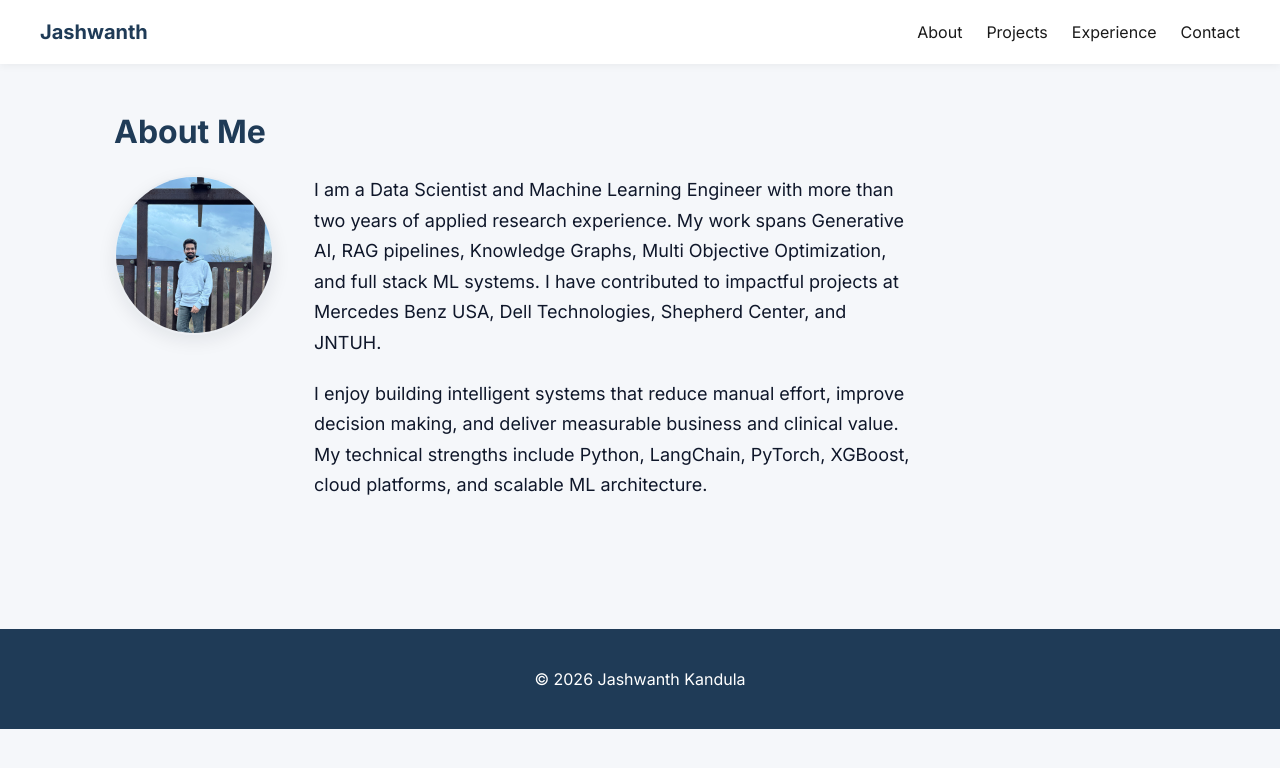
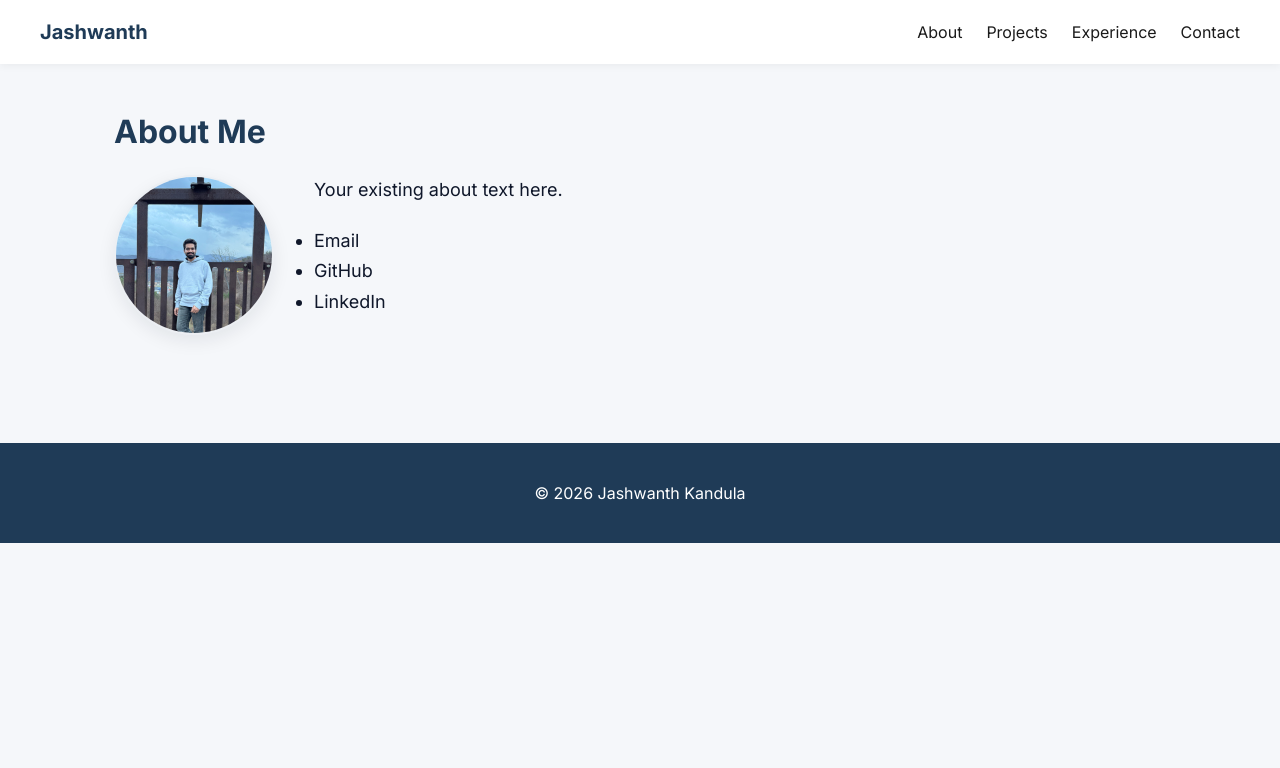
Before and after one commit to JashwanthK7/my-portfolio, a Next.js app: page /about in a window 1280 px wide. Shown: the top 768 px of the page. Built offline with nearby package versions, Linux system fonts and the light colour scheme.

Commit message:
About: add social links

```diff
--- a/src/app/about/page.js
+++ b/src/app/about/page.js
@@ -1,4 +1,3 @@
-// src/app/about/page.js
 import Image from 'next/image';
 import styles from './about.module.css';
 
@@ -8,7 +7,6 @@ export default function About() {
             <h2 className={styles.heading}>About Me</h2>
 
             <div className={styles.aboutFlex}>
-                {/* Left column: profile image */}
                 <div className={styles.aboutImage}>
                     <Image
                         src="/images/profile.jpeg"
@@ -20,20 +18,20 @@ export default function About() {
                     />
                 </div>
 
-                {/* Right column: existing About text */}
                 <div className={styles.aboutText}>
-                    <p>
-                        I am a Data Scientist and Machine Learning Engineer with more than two years of applied
-                        research experience. My work spans Generative AI, RAG pipelines, Knowledge Graphs,
-                        Multi Objective Optimization, and full stack ML systems. I have contributed to impactful
-                        projects at Mercedes Benz USA, Dell Technologies, Shepherd Center, and JNTUH.
-                    </p>
+                    <p>Your existing about text here.</p>
 
-                    <p>
-                        I enjoy building intelligent systems that reduce manual effort, improve decision making,
-                        and deliver measurable business and clinical value. My technical strengths include Python,
-                        LangChain, PyTorch, XGBoost, cloud platforms, and scalable ML architecture.
-                    </p>
+                    <ul className={styles.socialList} aria-label="Social links">
+                        <li className={styles.socialItem}>
+                            <a href="mailto:your.email@gmail.com" className={styles.socialLink}>Email</a>
+                        </li>
+                        <li className={styles.socialItem}>
+                            <a href="https://github.com/your-github-username" target="_blank" rel="noopener noreferrer" className={styles.socialLink}>GitHub</a>
+                        </li>
+                        <li className={styles.socialItem}>
+                            <a href="https://www.linkedin.com/in/your-linkedin-id" target="_blank" rel="noopener noreferrer" className={styles.socialLink}>LinkedIn</a>
+                        </li>
+                    </ul>
                 </div>
             </div>
         </section>
```
